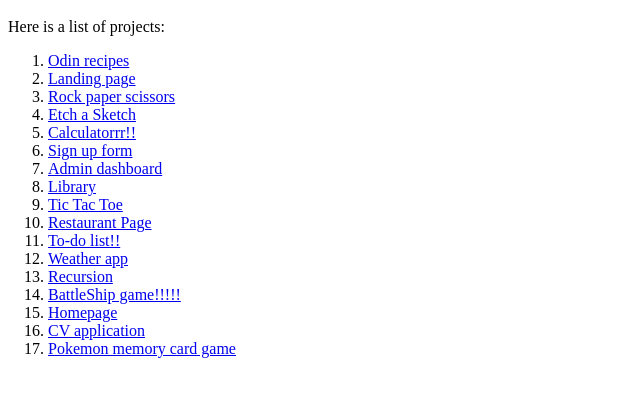
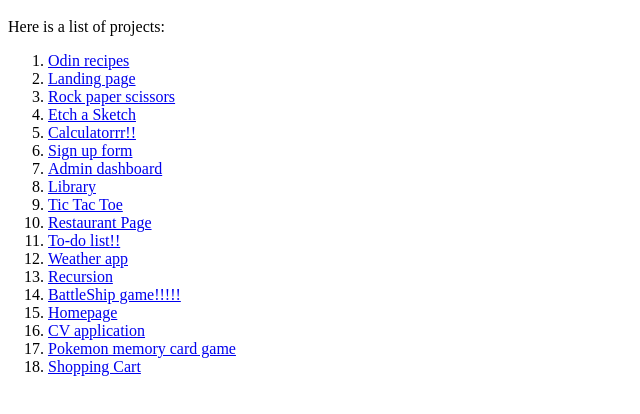
Before and after one commit to chickensheep/odin-project, a plain HTML site: page index.html in a window 1280 px wide. Shown: the part 48-462 px from the top of the page, without its empty margins (0-640 px from the left). Drawn offline with Linux system fonts and the light colour scheme.

Commit message:
add project shopping cart to the main list

```diff
--- a/index.html
+++ b/index.html
@@ -32,4 +32,9 @@
 			>Pokemon memory card game</a
 		>
 	</li>
+	<li>
+		<a href="https://chickensheep.github.io/project-shopping-cart-TOP/#/Cart"
+			>Shopping Cart</a
+		>
+	</li>
 </ol>
```
